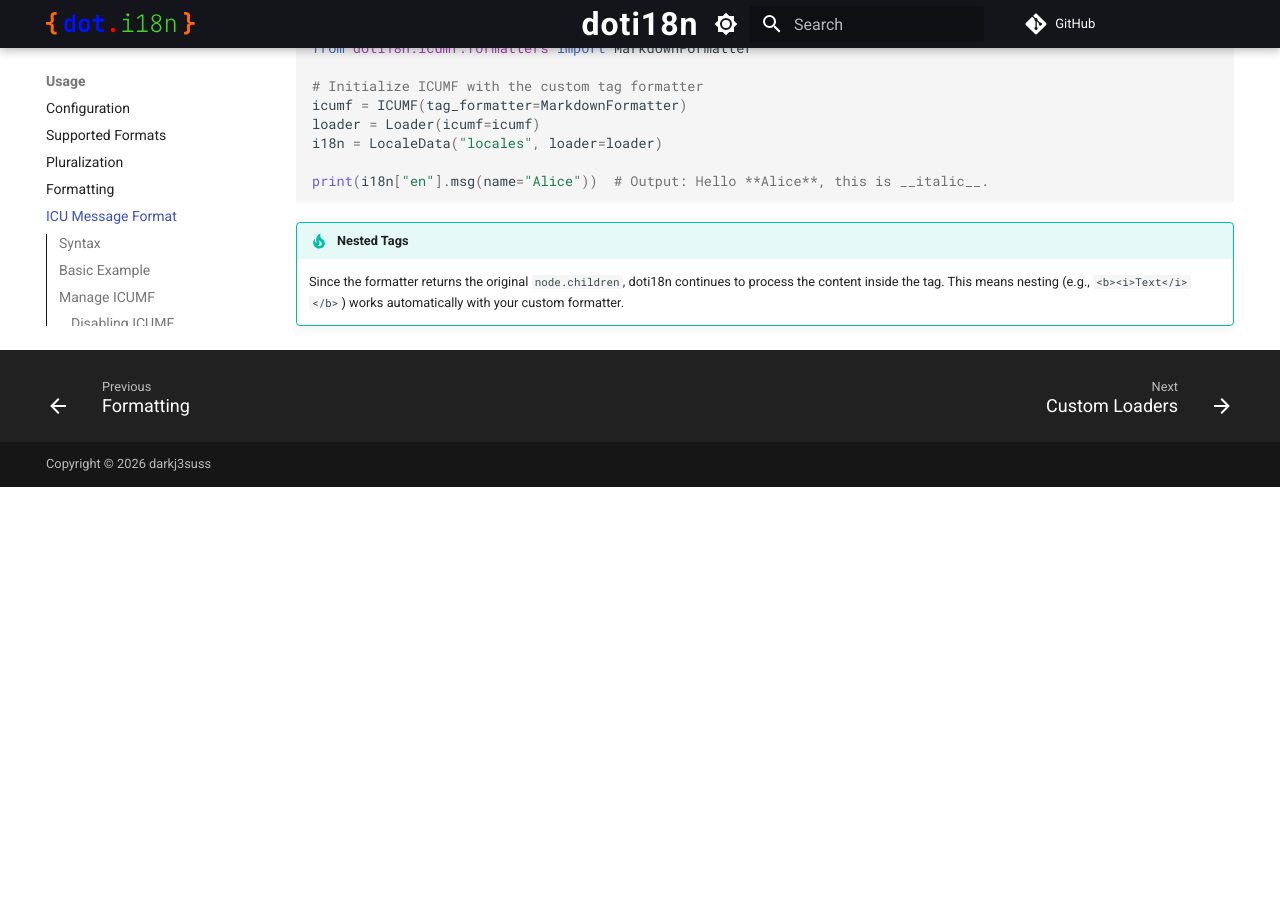
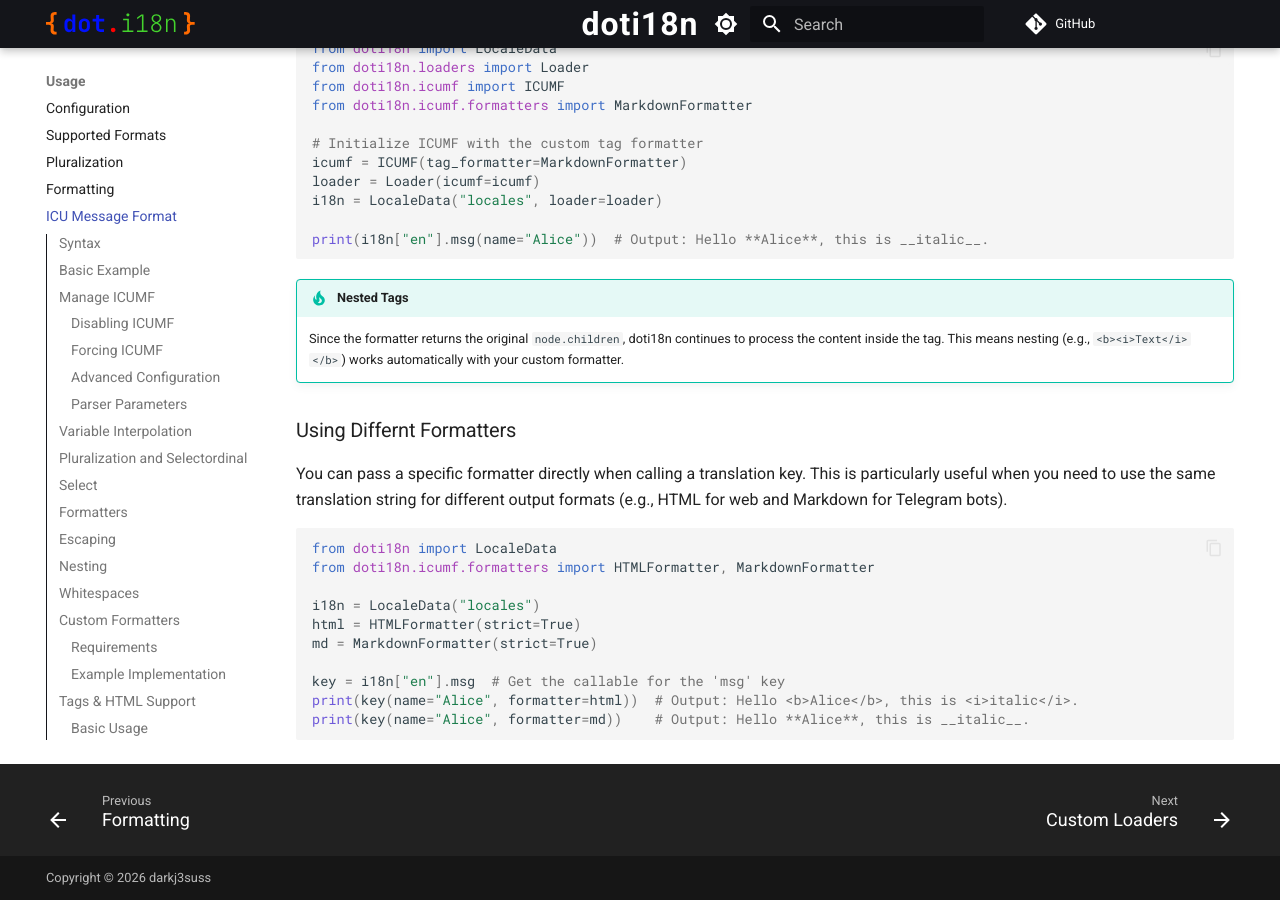
Before and after one commit to darkj3suss/doti18n, an MkDocs documentation site: the page built from docs/pages/usage/icumf.md, in a window 1280 px wide and 900 px high, scrolled down 10151 px. Built offline with MkDocs 1.6.1 and Material for MkDocs 9.7.7, drawn with Linux system fonts in a browser that asks for light colours; comment, search, counter and statistics services are not loaded; before the commit the page ends 10638 px from its top, so only the background shows below that; some of the changed text lies outside the part shown.

Commit message:
docs: expand ICUMF usage examples with formatter options and initialization steps

````diff
--- a/docs/pages/usage/icumf.md
+++ b/docs/pages/usage/icumf.md
@@ -560,7 +560,7 @@ class CryptoFormatter(BaseFormatter):
 
         return [TextNode(f"{formatted_value} {node.style.upper()}")]
 
-# Register formatter (by defining/importing it) BEFORE LocaleData initialization
+# Register formatter (by defining/importing it) BEFORE LocaleData(or ICUMF) initialization
 i18n = LocaleData("locales")
 
 print(i18n["en"].crypto(value="123 BTC"))  # Output: You have 84467,51 USDT in your wallet.
@@ -607,6 +607,9 @@ Tags are parsed as structured nodes, not just text. This ensures that opening an
 
 **Usage (Default HTML behavior):**
 ```python
+from doti18n import LocaleData
+
+i18n = LocaleData("locales")
 print(i18n["en"].welcome(name="User"))
 # Output: Welcome, <b>User</b>! Click <link>here</link>.
 ```
@@ -669,3 +672,21 @@ print(i18n["en"].msg(name="Alice"))  # Output: Hello **Alice**, this is __italic
 
 !!! tip "Nested Tags"
     Since the formatter returns the original `node.children`, doti18n continues to process the content inside the tag. This means nesting (e.g., `<b><i>Text</i></b>`) works automatically with your custom formatter.
+
+
+
+### Using Differnt Formatters
+You can pass a specific formatter directly when calling a translation key. This is particularly useful when you need to use the same translation string for different output formats (e.g., HTML for web and Markdown for Telegram bots).
+
+```python
+from doti18n import LocaleData
+from doti18n.icumf.formatters import HTMLFormatter, MarkdownFormatter
+
+i18n = LocaleData("locales")
+html = HTMLFormatter(strict=True)
+md = MarkdownFormatter(strict=True)
+
+key = i18n["en"].msg  # Get the callable for the 'msg' key
+print(key(name="Alice", formatter=html))  # Output: Hello <b>Alice</b>, this is <i>italic</i>.
+print(key(name="Alice", formatter=md))    # Output: Hello **Alice**, this is __italic__.
+```
````
